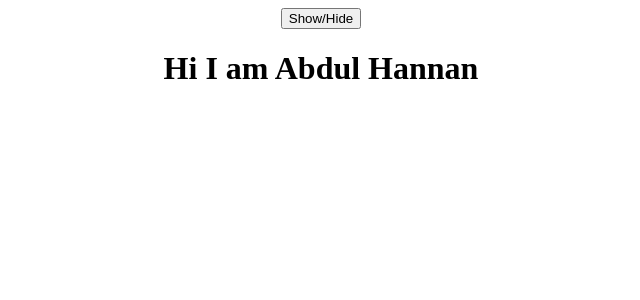
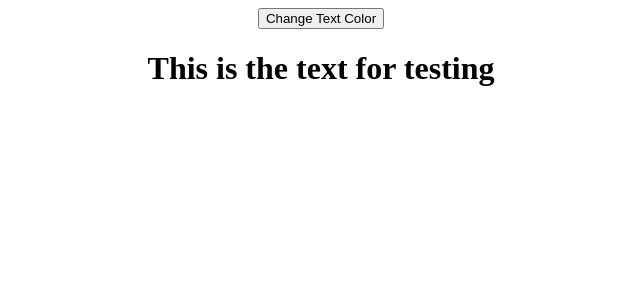
Before and after one commit to abdulhannan13300/ReactJS, a React (Create React App) app: page / in a window 1280 px wide. Shown: the top 300 px of the page, without its empty margins (319-959 px from the left). Built offline with nearby package versions, Linux system fonts and the light colour scheme.

Commit message:
Add files via upload

```diff
--- a/src/App.js
+++ b/src/App.js
@@ -3,16 +3,15 @@ import {useState} from 'react';
 
 function App() {
 
-  const [showText, setShowText] = useState(true)
+const [textColor, setTextColor] = useState("black");
 
   return (
     <div className="App">
-    <button onClick={() => {
-      setShowText(!showText);
-      }}>
-      Show/Hide
-    </button>
-    {showText && <h1>Hi I am Abdul Hannan</h1>}
+      <button onClick={() => {
+        setTextColor(textColor ==="black" ? "red" : "black");
+      }}>Change Text Color</button>
+      <h1 style={{color:textColor}}>This is the text for testing</h1>
+
     </div>
   );
 }
```
